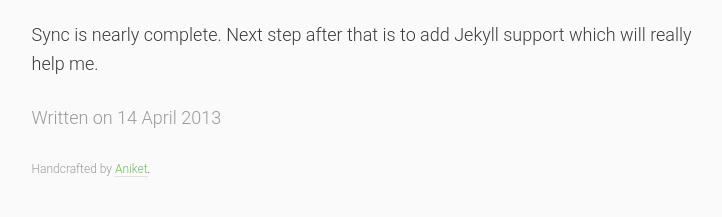
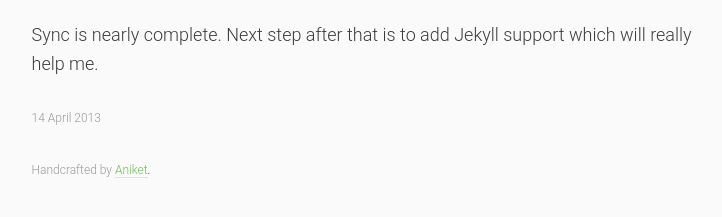
Before and after one commit to aniketpant/journal, a Jekyll site: the page built from _posts/2013-04-14-sync.md, in a window 1280 px wide. Shown: the part 232-449 px from the top of the page, without its empty margins (0-722 px from the left). Built offline with Jekyll 4.4.1, drawn with Linux system fonts in a browser that asks for light colours; Markdown is read by kramdown in place of the engine named in the settings.

Commit message:
Change display of date
Signed-off-by: Aniket Pant <me@aniketpant.com>

```diff
--- a/_layouts/post.html
+++ b/_layouts/post.html
@@ -9,6 +9,6 @@ layout: base
   	{{ content }}
   </article>
   <footer>
-    <p class="muted">Written on <date class="date">{{ page.date | date_to_long_string }}</date></p>
+    <p class="smallprint muted"><date class="date">{{ page.date | date_to_long_string }}</date></p>
   </footer>
 </div><!-- entry -->
```
